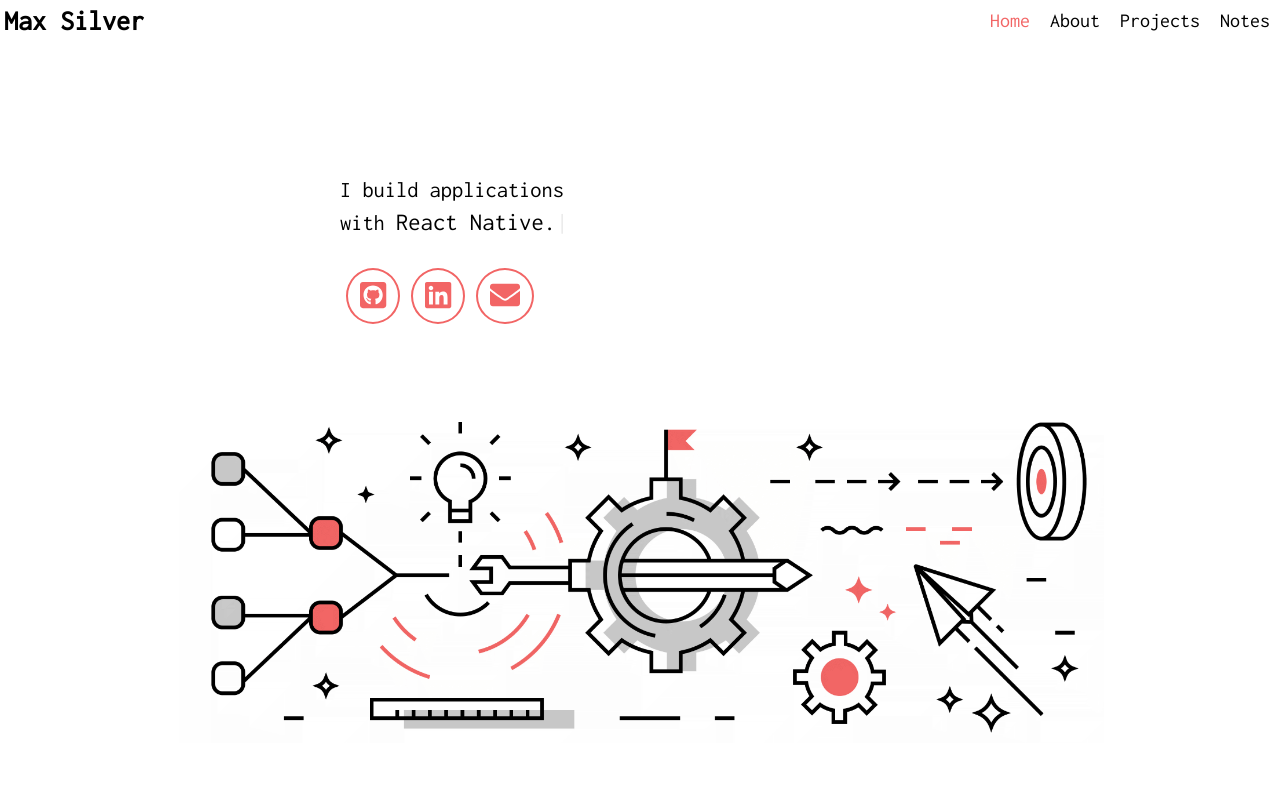
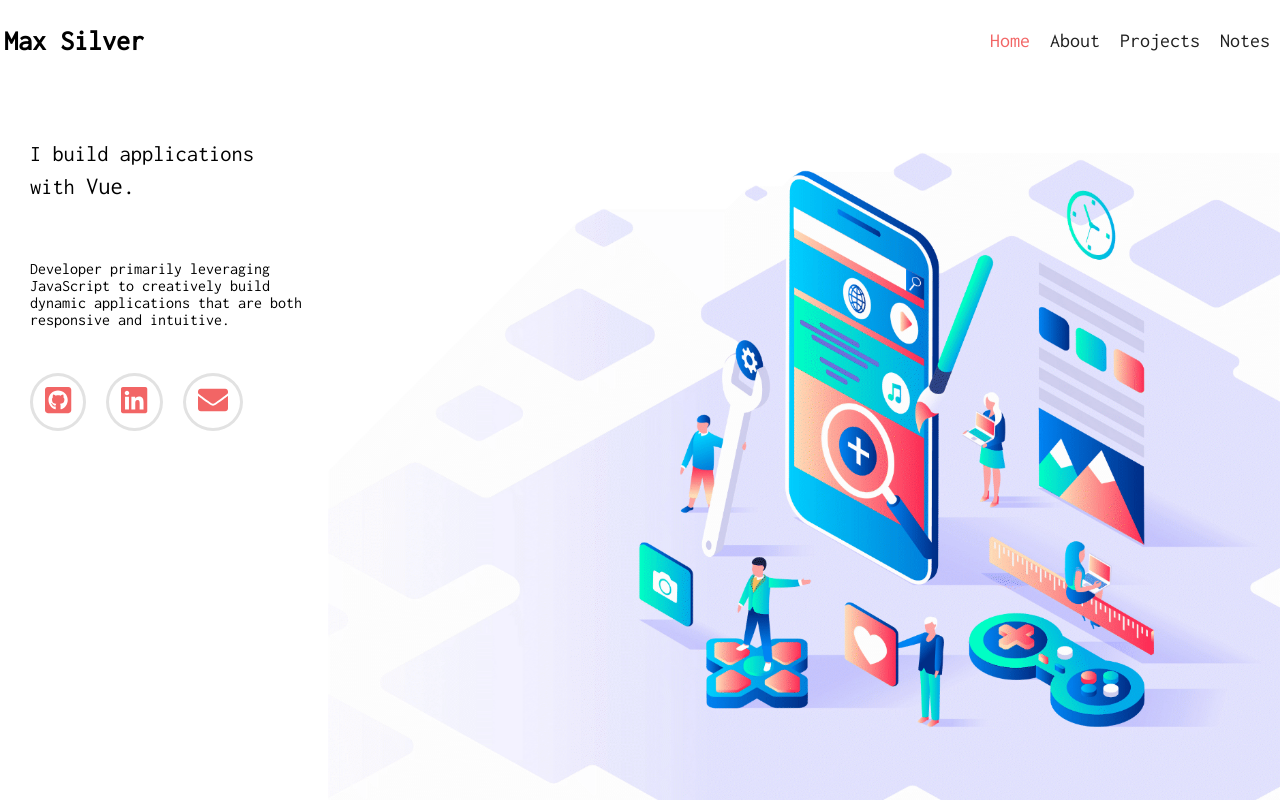
Before and after one commit to MaxBSilver/portfolio-2019, a React (Create React App) app: page / in a window 1280 px wide. Built offline with nearby package versions, Linux system fonts and the light colour scheme.

Commit message:
add new image and update general styling

```diff
--- a/src/containers/Main/Main.jsx
+++ b/src/containers/Main/Main.jsx
@@ -1,22 +1,18 @@
 import React, { Component } from 'react';
 import Typed from 'typed.js';
-import background from '../../assets/team_bkg.png';
+import background from '../../assets/2.png';
 import { FontAwesomeIcon } from '@fortawesome/react-fontawesome';
 import { faGithubSquare, faLinkedin } from '@fortawesome/free-brands-svg-icons';
 import { faEnvelope } from '@fortawesome/free-solid-svg-icons';
 
 export class Main extends Component {
-	constructor (props) {
-		super(props);
 
-		this.state = {};
-	}
 	componentDidMount () {
 		const options = {
-			strings: [ 'React.', 'Vue.', 'React Native.', 'Node.', 'PostGreSQL.',  ],
+			strings: [ 'React.', 'React Native.', 'Vue.', 'Node.', 'PostGreSQL.' ],
 			typeSpeed: 80,
 			backSpeed: 60,
-			loop: true,
+			loop: true
 		};
 		this.typed = new Typed(this.el, options);
 	}
@@ -25,10 +21,10 @@ export class Main extends Component {
 		return (
 			<main>
 				<div className="main-parent-container">
-					<section className="info-container">
+					<section className="info-container image-container" style={{ backgroundImage: `url(${background})` }}>
 						<section>
 							<span>
-								I build applications <br/> with{' '}
+								I build applications <br /> with{' '}
 								<span
 									style={{ whiteSpace: 'pre' }}
 									ref={el => {
@@ -36,6 +32,10 @@ export class Main extends Component {
 									}}
 								/>
 							</span>
+							<p>
+								Developer primarily leveraging JavaScript to creatively build dynamic applications that are both responsive
+								and intuitive.
+							</p>
 							<div>
 								<a href="https://github.com/MaxBSilver" target="_blank" rel="noopener noreferrer">
 									<FontAwesomeIcon icon={faGithubSquare} />
@@ -48,8 +48,9 @@ export class Main extends Component {
 								</a>
 							</div>
 						</section>
+
 					</section>
-					<section className="image-container" style={{ backgroundImage: `url(${background})` }} />
+					{/* <section className="image-container" style={{ backgroundImage: `url(${background})` }} /> */}
 				</div>
 			</main>
 		);
--- a/src/containers/Main/main.scss
+++ b/src/containers/Main/main.scss
@@ -1,63 +1,60 @@
 main {
-  height: 95%;
+  height: 90%;
   @include flex(row, center);
   align-items: center;
   width:100%;
-
   & .main-parent-container {
     @include flex(column, center);
     align-items: center;
-
     animation: fadeIn 3s forwards;
     @include inheritHW();
     & .info-container {
+      @include flex(row, space-between);
+      width: 100%;
+      height: 100%;
       & span {
         font-size: 1.4em;
-        width: 300px;
         line-height: 32px;
         & span {
           font-size: 1.1em;
         }
       }
-      height: 40%;
-      width: 600px;
-      @include flex(column, center);
       & section {
-      height: 150px;
-
-        @include flex(column, space-between);
-        width: 400px;
+        height: 55%;
+        @include flex(column, space-around);
+        max-width:350px;
+        padding: 30px;
           & div {
-            width: 200px;
+            width: 100%;
           }
-      }
+        }
       & div {
         font-size: 30px;
-        display: flex;
-        justify-content: space-around;
         & a {
           color: #F26565;
           padding: 10px 12px;
-          border: 2px solid #F26565;
+          border: 3px solid rgb(226, 226, 226);
           border-radius: 50%;
           transition: background-color 0.3s;
+          margin-right: 20px;
 
         }
         & a:hover {
           background-color: rgb(243, 243, 243);
           transition: background-color 0.3s;
+
         }
       }
     }
    & .image-container {
-    @include flex(column, flex-end);
+    @include flex(column, flex-start);
     overflow: hidden;
-    height: 45%;
-    max-width: 1200px;
+    height: 100%;
+    // max-width: 1200px;
     width:100%;
     background-size: contain;
     background-repeat: no-repeat;
-    background-position: top center;
+    background-position: bottom right;
     }
   }
 
--- a/src/containers/Nav/nav.scss
+++ b/src/containers/Nav/nav.scss
@@ -1,6 +1,7 @@
 nav {
   @include flex( row, space-between);
-  height: 5%;
+  height: 10%;
+  z-index: 2;
   & h3 {
     padding: 4px;
     font-size: 28px;
@@ -20,7 +21,7 @@ nav {
     text-decoration: none;
     transition: color 0.5s;
     font-size: 20px;
-    color: black;
+    color: rgb(32, 32, 32);
 
   }
   a:hover {
```
Also changed, not shown: src/assets/6.png (added).
